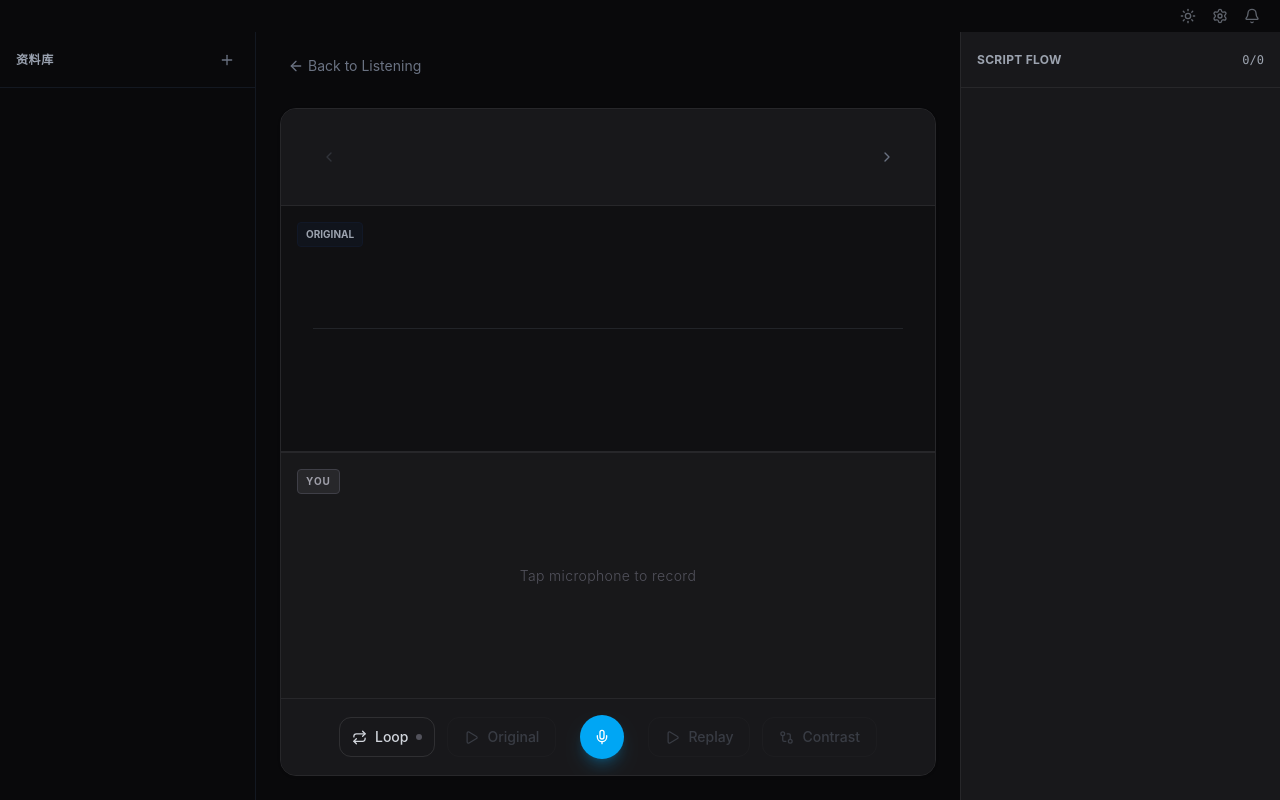
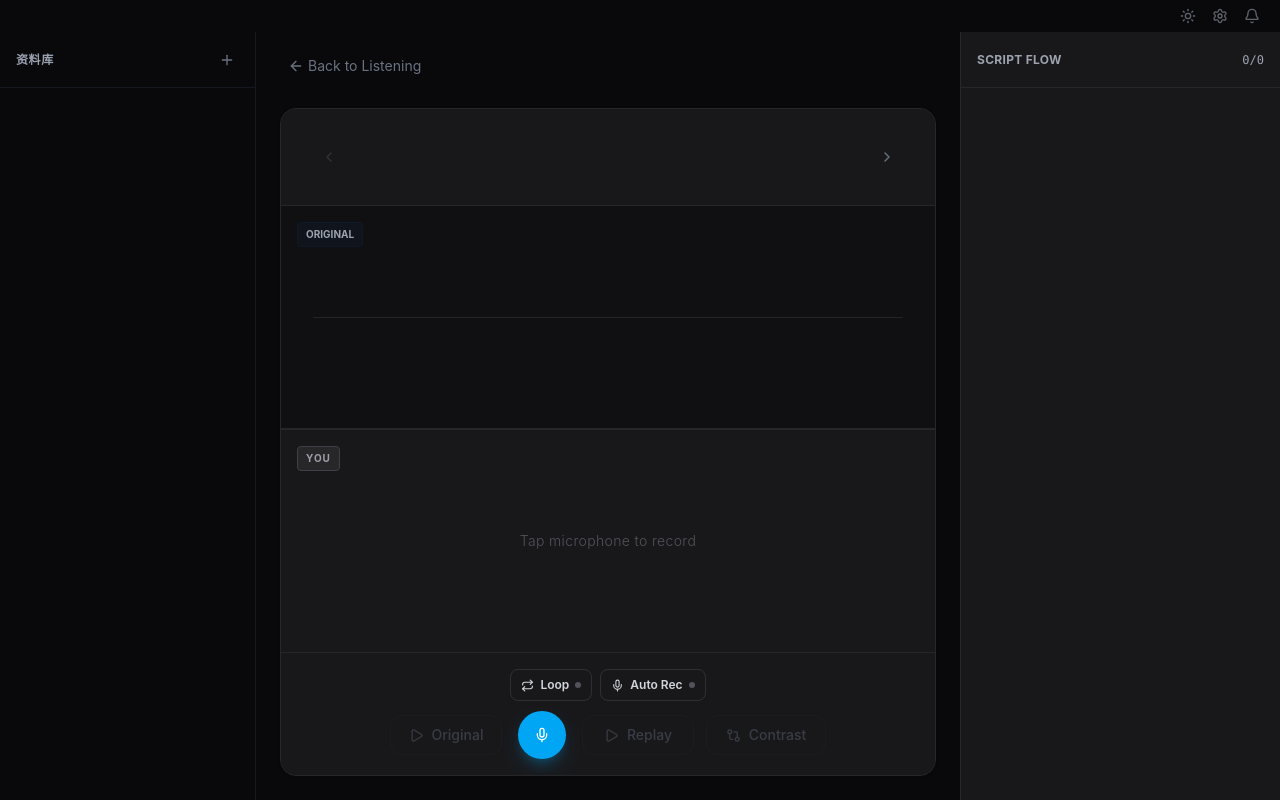
Before and after one commit to xuziyang/echo-flow, a Vue app: page / in a window 1280 px wide. Both pictures are taken after a click on the button "Start Speaking Practice". Built offline with nearby package versions, Linux system fonts and the light colour scheme.

Commit message:
Add auto-record toggle after original playback

```diff
--- a/src/components/shadowing/WaveformComparison.vue
+++ b/src/components/shadowing/WaveformComparison.vue
@@ -67,6 +67,18 @@ const loopButtonClass = computed(() => {
     : 'border-gray-200 bg-white text-gray-700 hover:bg-gray-50 hover:border-gray-300 shadow-sm'
 })
 
+const autoRecordButtonClass = computed(() => {
+  const active = recording.autoRecordEnabled
+  if (isDark.value) {
+    return active
+      ? 'border-red-500/40 bg-red-500/10 text-red-200 shadow-red-500/10'
+      : 'border-white/10 text-gray-300 hover:text-white hover:bg-white/5 hover:border-white/20'
+  }
+  return active
+    ? 'border-red-200 bg-red-50 text-red-700 shadow-sm'
+    : 'border-gray-200 bg-white text-gray-700 hover:bg-gray-50 hover:border-gray-300 shadow-sm'
+})
+
 const actionButtonClassWithActive = (enabled: boolean, active: boolean) => {
   if (active) {
     return isDark.value
@@ -83,17 +95,18 @@ const actionButtonClassWithActive = (enabled: boolean, active: boolean) => {
     <UserWaveform />
 
     <!-- Bottom Control Bar -->
-    <div class="border-t flex flex-wrap items-center justify-center gap-2 sm:gap-3 px-3 sm:px-6 py-3 sm:py-4 flex-shrink-0 transition-colors"
+    <div class="border-t flex flex-col items-center justify-center gap-2.5 px-3 sm:px-6 py-3 sm:py-4 flex-shrink-0 transition-colors"
          :class="app.theme === 'dark' ? 'bg-dark-card border-dark-border' : 'bg-light-card border-light-border'">
 
+      <div class="flex items-center justify-center gap-2">
         <!-- Loop Toggle -->
         <button
           type="button"
-        class="h-10 px-3 text-sm font-medium rounded-xl border flex items-center gap-2 transition-all duration-200"
+          class="h-8 px-2.5 text-xs font-semibold rounded-lg border flex items-center gap-1.5 whitespace-nowrap transition-all duration-200"
           :class="loopButtonClass"
           :title="recording.loopEnabled ? 'Loop is on' : 'Loop is off'"
           @click="recording.toggleLoopEnabled()">
-        <Icon name="repeat" :size="15" />
+          <Icon name="repeat" :size="13" />
           Loop
           <span
             class="h-1.5 w-1.5 rounded-full"
@@ -101,10 +114,27 @@ const actionButtonClassWithActive = (enabled: boolean, active: boolean) => {
           />
         </button>
 
+        <!-- Auto Record Toggle -->
+        <button
+          type="button"
+          class="h-8 px-2.5 text-xs font-semibold rounded-lg border flex items-center gap-1.5 whitespace-nowrap transition-all duration-200"
+          :class="autoRecordButtonClass"
+          :title="recording.autoRecordEnabled ? 'Auto recording after original is on' : 'Auto recording after original is off'"
+          @click="recording.toggleAutoRecordEnabled()">
+          <Icon name="microphone" :size="13" />
+          Auto Rec
+          <span
+            class="h-1.5 w-1.5 rounded-full"
+            :class="recording.autoRecordEnabled ? 'bg-red-500' : (app.theme === 'dark' ? 'bg-zinc-600' : 'bg-gray-300')"
+          />
+        </button>
+      </div>
+
+      <div class="grid grid-cols-[minmax(96px,1fr)_56px] sm:grid-cols-[minmax(92px,112px)_56px_minmax(92px,112px)_minmax(104px,120px)] items-center justify-center gap-2 sm:gap-3 w-full max-w-[520px] sm:w-auto sm:max-w-none">
         <!-- Play Original -->
         <button
           @click="void recording.playOriginal()"
-        class="h-10 min-w-[104px] px-4 text-sm font-medium rounded-xl border flex items-center justify-center gap-2 whitespace-nowrap transition-all duration-200"
+          class="h-10 w-full px-3 text-sm font-medium rounded-xl border flex items-center justify-center gap-2 whitespace-nowrap transition-all duration-200"
           :class="actionButtonClassWithActive(canPlayOriginal, recording.activeLoopMode === 'original')"
           :disabled="!canPlayOriginal"
           title="Space — Play current sentence">
@@ -115,7 +145,7 @@ const actionButtonClassWithActive = (enabled: boolean, active: boolean) => {
         <!-- Recording Button -->
         <button @click="recording.toggleRecording()"
                 :disabled="!canToggleRecording"
-              class="w-11 h-11 rounded-full flex items-center justify-center text-lg transition-all duration-200 shadow-lg mx-3"
+                class="w-12 h-12 rounded-full flex items-center justify-center text-lg transition-all duration-200 shadow-lg justify-self-center"
                 :class="!canToggleRecording
                   ? (app.theme === 'dark'
                     ? 'bg-zinc-800 text-zinc-500 shadow-none cursor-not-allowed opacity-45'
@@ -132,7 +162,7 @@ const actionButtonClassWithActive = (enabled: boolean, active: boolean) => {
 
         <!-- Replay Recording -->
         <button @click="void recording.playUserRecording()"
-              class="h-10 px-4 text-sm font-medium rounded-xl border flex items-center gap-2 transition-all duration-200"
+                class="h-10 w-full px-3 text-sm font-medium rounded-xl border flex items-center justify-center gap-2 whitespace-nowrap transition-all duration-200"
                 :class="actionButtonClass(canPlayRecording)"
                 :disabled="!canPlayRecording"
                 title="Play your latest recording">
@@ -142,7 +172,7 @@ const actionButtonClassWithActive = (enabled: boolean, active: boolean) => {
 
         <!-- Contrast -->
         <button @click="void recording.playComparison()"
-              class="h-10 min-w-[104px] px-4 text-sm font-medium rounded-xl border flex items-center justify-center gap-2 whitespace-nowrap transition-all duration-200"
+                class="h-10 w-full px-3 text-sm font-medium rounded-xl border flex items-center justify-center gap-2 whitespace-nowrap transition-all duration-200"
                 :class="actionButtonClassWithActive(canCompare, recording.activeLoopMode === 'comparison')"
                 :disabled="!canCompare"
                 title="C — Play original then recording">
@@ -151,4 +181,5 @@ const actionButtonClassWithActive = (enabled: boolean, active: boolean) => {
         </button>
       </div>
     </div>
+  </div>
 </template>
--- a/src/stores/useRecordingStore.ts
+++ b/src/stores/useRecordingStore.ts
@@ -31,6 +31,7 @@ export const useRecordingStore = defineStore('recording', () => {
   const recordingSamples = ref<number[]>([])
   const activePlaybackMode = ref<UserPlaybackMode | null>(null)
   const loopEnabled = ref(false)
+  const autoRecordEnabled = ref(false)
   const activeLoopMode = ref<LoopPlaybackMode | null>(null)
   const recordingSampleRate = ref(44100)
   const recordingChannels = ref(1)
@@ -393,7 +394,10 @@ export const useRecordingStore = defineStore('recording', () => {
       return
     }
 
-    await playOriginalOnce()
+    const completed = await playOriginalOnce()
+    if (completed && autoRecordEnabled.value) {
+      await startRecording()
+    }
   }
 
   async function playComparison() {
@@ -415,6 +419,14 @@ export const useRecordingStore = defineStore('recording', () => {
 
   function toggleLoopEnabled() {
     setLoopEnabled(!loopEnabled.value)
+  }
+
+  function setAutoRecordEnabled(enabled: boolean) {
+    autoRecordEnabled.value = enabled
+  }
+
+  function toggleAutoRecordEnabled() {
+    setAutoRecordEnabled(!autoRecordEnabled.value)
   }
 
   async function toggleOriginalLoop() {
@@ -507,9 +519,12 @@ export const useRecordingStore = defineStore('recording', () => {
     hasRecording,
     activePlaybackMode,
     loopEnabled,
+    autoRecordEnabled,
     activeLoopMode,
     setLoopEnabled,
     toggleLoopEnabled,
+    setAutoRecordEnabled,
+    toggleAutoRecordEnabled,
     toggleRecording,
     playOriginal,
     playUserRecording,
```
Also changed, not shown: 1 other file (tests, documents, lock files or other folders). Lines whose indentation alone changed are shown as unchanged.
